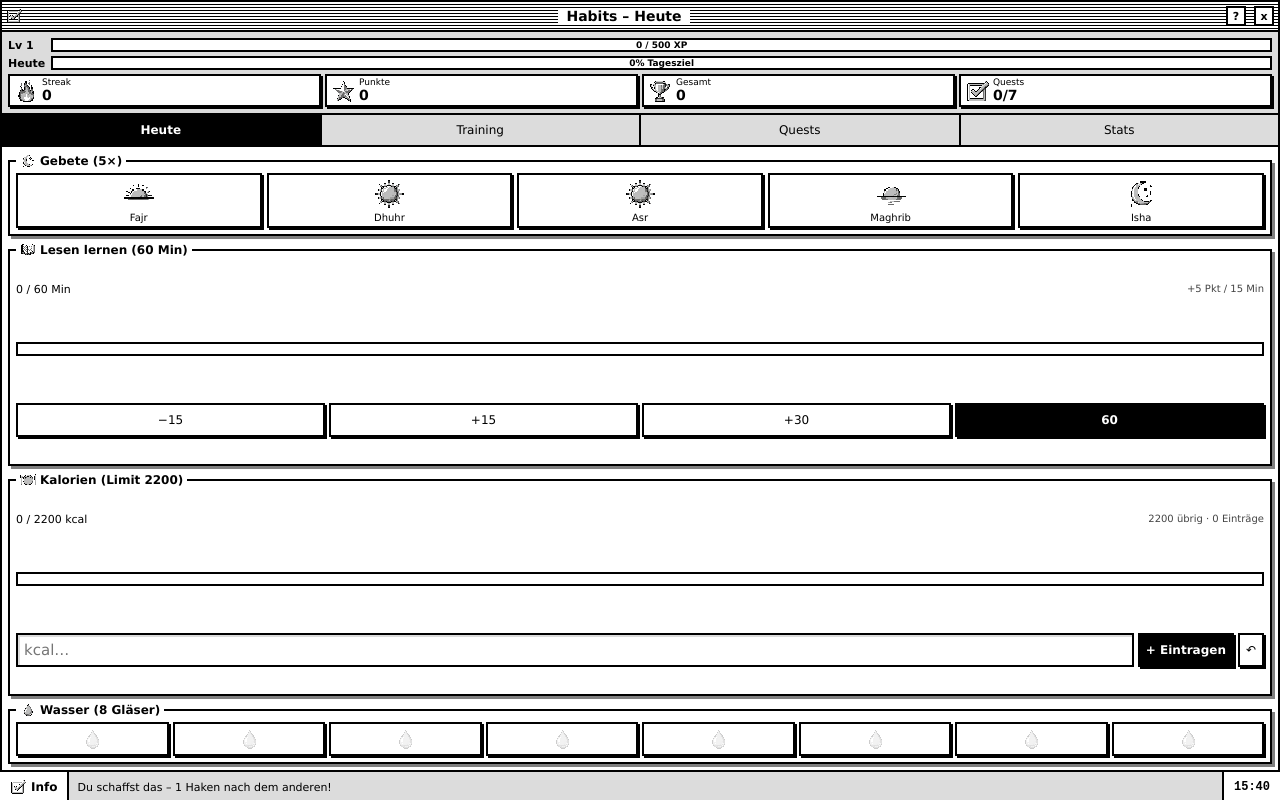
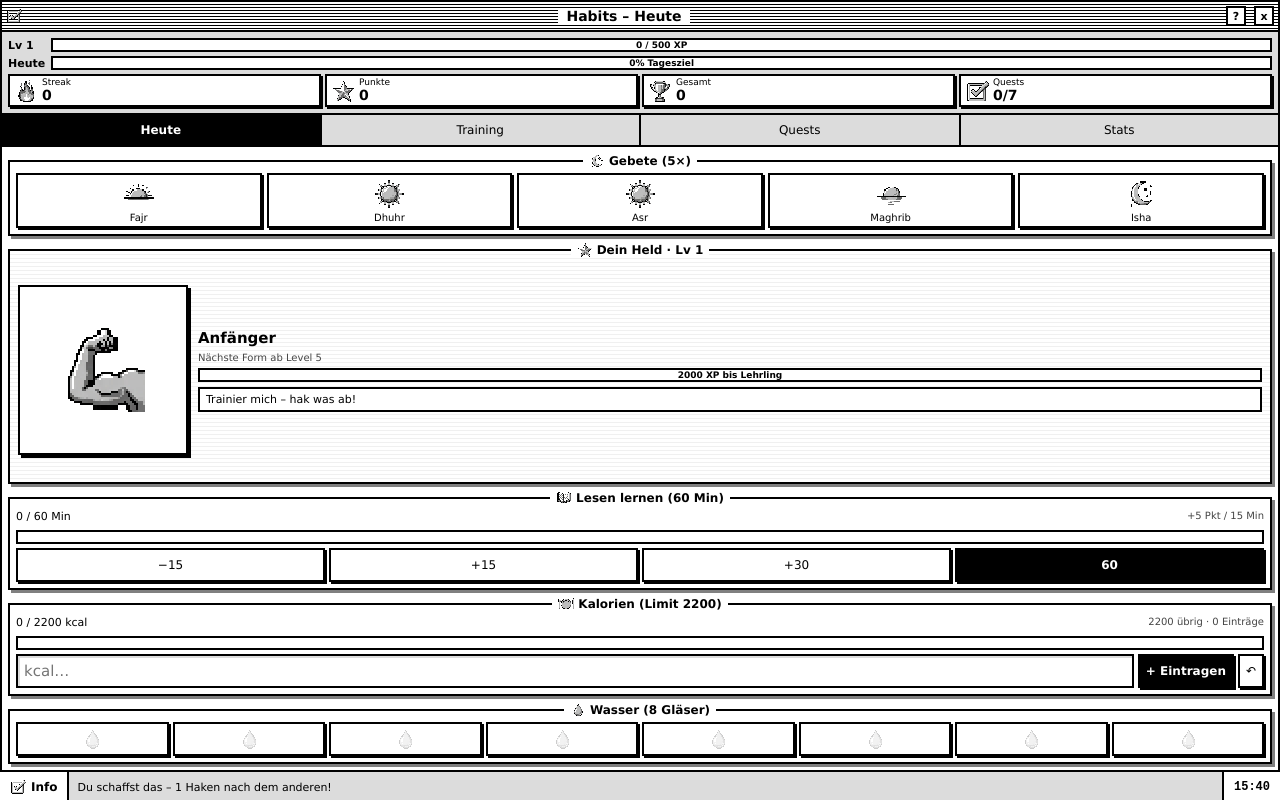
Before and after one commit to Sayfababa/Habbits, a plain HTML site: page index.html in a window 1280 px wide. Drawn offline with Linux system fonts and the light colour scheme.

Commit message:
Held-Box mit Level-Stufen, zentrierte Überschriften, kompaktere Felder
Co-Authored-By: Claude Opus 5.5 <noreply@anthropic.com>
Claude-Session: https://claude.ai/code/session_01QfNmy13DcjNjkGppKWZfPc

```diff
--- a/index.html
+++ b/index.html
@@ -41,7 +41,7 @@ body{font:13px "Geneva","Verdana","Tahoma",sans-serif;color:#000;display:flex;fl
 .pane{flex:1;min-height:0;display:none;flex-direction:column;gap:6px;padding:6px;background:#fff}
 .pane.on{display:flex}
 fieldset{border:2px solid #000;padding:4px 6px 6px;background:#fff;min-height:0;box-shadow:3px 3px var(--dark)}
-legend{padding:0 4px;font-size:12px;font-weight:bold;display:flex;align-items:center;gap:4px;background:#fff}
+legend{margin:0 auto;padding:0 6px;font-size:12px;font-weight:bold;display:flex;align-items:center;gap:4px;background:#fff}
 .row{display:flex;gap:4px;align-items:center}
 .btn{white-space:nowrap;font:12px Verdana,sans-serif;color:#000;padding:0 6px;min-height:34px;border:2px solid #000;background:#fff;box-shadow:2px 2px #000}
 .btn:active{transform:translate(2px,2px);box-shadow:none;background:var(--face)}
@@ -49,7 +49,15 @@ legend{padding:0 4px;font-size:12px;font-weight:bold;display:flex;align-items:ce
 .pray{display:grid;grid-template-columns:repeat(5,1fr);gap:5px}
 .pray .btn{display:flex;flex-direction:column;align-items:center;justify-content:center;font-size:10px;gap:2px;padding:3px 0;min-height:52px}
 .pray .btn.ok{background:var(--face);color:#000}
-.big{flex:1;display:flex;flex-direction:column;justify-content:space-around}
+.big{display:flex;flex-direction:column;gap:4px}
+.hero{flex:1;min-height:110px;display:flex;align-items:center;gap:10px;padding:6px 8px;background:repeating-linear-gradient(0deg,#fff 0 3px,#f0f0f0 3px 4px)}
+.hero .stage{height:100%;max-height:170px;aspect-ratio:1;flex:none;border:2px solid #000;background:#fff;display:grid;place-items:center;box-shadow:3px 3px #000;overflow:hidden}
+.hero .stage div{width:100%;height:100%;background:url(char.png) no-repeat;background-size:600% 100%;image-rendering:pixelated}
+.hero .stage.none div{background:url(sprites.png) no-repeat;background-size:400% 400%;background-position:100% 33.3333% !important;width:60%;height:60%}
+.hero .info{flex:1;display:flex;flex-direction:column;gap:5px;font-size:11px}
+.hero .name{font-size:15px;font-weight:bold}
+.hero .say{border:2px solid #000;background:#fff;padding:4px 6px;font-size:11px;position:relative}
+@keyframes bob{50%{transform:translateY(-3px)}}.hero .stage div{animation:bob 1.6s steps(2) infinite}
 input[type=number]{font:15px Verdana;width:100%;min-width:0;height:34px;border:2px solid #000;padding:0 6px;user-select:text;-webkit-user-select:text;box-shadow:inset 2px 2px var(--face)}
 .lbl{font-size:11px;display:flex;justify-content:space-between;margin-bottom:3px}
 .ex{flex:1;display:flex;flex-direction:column;justify-content:center;gap:6px}
@@ -110,15 +118,19 @@ input[type=number]{font:15px Verdana;width:100%;min-width:0;height:34px;border:2
  <!-- HEUTE -->
  <div class="pane on" id="today">
   <fieldset><legend><span class="ic s i3"></span> Gebete (5×)</legend><div class="pray" id="pray"></div></fieldset>
+  <fieldset class="hero"><legend><span class="ic s i11"></span> <span id="hName">Held</span></legend>
+   <div class="stage" id="hStage"><div id="hImg"></div></div>
+   <div class="info"><div class="name" id="hTitle">Stufe 1</div><div class="small" id="hNext"></div><div class="prog"><i id="hBar"></i><span id="hBarT"></span></div><div class="say" id="hSay"></div></div>
+  </fieldset>
   <fieldset class="big"><legend><span class="ic s i4"></span> Lesen lernen (60 Min)</legend>
    <div class="lbl"><span id="readTxt">0 / 60 Min</span><span class="small">+5 Pkt / 15 Min</span></div>
    <div class="prog blue"><i id="readBar"></i></div>
-   <div class="row" style="margin-top:5px"><button class="btn" style="flex:1" onclick="addRead(-15)">−15</button><button class="btn" style="flex:1" onclick="addRead(15)">+15</button><button class="btn" style="flex:1" onclick="addRead(30)">+30</button><button class="btn ok" style="flex:1" onclick="addRead(60)">60 </button></div>
+   <div class="row"><button class="btn" style="flex:1" onclick="addRead(-15)">−15</button><button class="btn" style="flex:1" onclick="addRead(15)">+15</button><button class="btn" style="flex:1" onclick="addRead(30)">+30</button><button class="btn ok" style="flex:1" onclick="addRead(60)">60 </button></div>
   </fieldset>
   <fieldset class="big"><legend><span class="ic s i5"></span> Kalorien (Limit 2200)</legend>
    <div class="lbl"><span id="calTxt">0 / 2200 kcal</span><span id="calLeft" class="small"></span></div>
    <div class="prog"><i id="calBar"></i></div>
-   <div class="row" style="margin-top:5px"><input type="number" id="calIn" inputmode="numeric" placeholder="kcal…"><button class="btn ok" onclick="addCal()">+ Eintragen</button><button class="btn" onclick="undoCal()">↶</button></div>
+   <div class="row"><input type="number" id="calIn" inputmode="numeric" placeholder="kcal…"><button class="btn ok" onclick="addCal()">+ Eintragen</button><button class="btn" onclick="undoCal()">↶</button></div>
   </fieldset>
   <fieldset><legend><span class="ic s i6"></span> Wasser (8 Gläser)</legend><div class="row" id="water" style="justify-content:space-between"></div></fieldset>
  </div>
@@ -196,7 +208,14 @@ let lastLvl=null;
 function render(){
  const d=day(),w=week(),T=totals(),s=dayScore(d),p=pct(d);
  if(lastLvl!==null&&T.lvl>lastLvl)toast(" Level Up!","Du bist jetzt Level "+T.lvl+"!");lastLvl=T.lvl;
- $("lvl").textContent="Lv "+T.lvl;const xp=T.total%500;$("xpBar").style.width=xp/5+"%";$("xpTxt").textContent=xp+" / 500 XP";
+ $("lvl").textContent="Lv "+T.lvl;
+ const ST=[[1,"Anfänger"],[5,"Lehrling"],[10,"Kämpfer"],[15,"Krieger"],[20,"Champion"],[25,"Legende"]];
+ const si=ST.reduce((a,x,i)=>T.lvl>=x[0]?i:a,0);$("hImg").style.backgroundPosition=(si*20)+"% 0";
+ $("hTitle").textContent=ST[si][1];$("hName").textContent="Dein Held · Lv "+T.lvl;
+ const nx=ST[si+1];if(nx){const from=(ST[si][0]-1)*500,to=(nx[0]-1)*500;$("hBar").style.width=Math.min(100,(T.total-from)/(to-from)*100)+"%";$("hBarT").textContent=(to-T.total)+" XP bis "+nx[1];$("hNext").textContent="Nächste Form ab Level "+nx[0]}
+ else{$("hBar").style.width="100%";$("hBarT").textContent="MAX";$("hNext").textContent="Höchste Form erreicht!"}
+ $("hSay").textContent=p>=1?"Perfekter Tag! Ich spüre die Kraft!":p>=.6?"Streak gesichert. Stark!":p>0?"Weiter so, ich werde stärker!":"Trainier mich – hak was ab!";
+const xp=T.total%500;$("xpBar").style.width=xp/5+"%";$("xpTxt").textContent=xp+" / 500 XP";
  $("dayBar").style.width=p*100+"%";$("dayTxt").textContent=Math.round(p*100)+"% Tagesziel";
  $("cStreak").textContent=T.streak;$("cPts").textContent=s;$("cTot").textContent=T.total;$("cQ").textContent=d.qd.length+w.qd.length+"/"+(d.q.length+w.q.length);
  // prayers
@@ -240,6 +259,7 @@ function showInfo(){$("dlg").classList.add("on")}
 const names={today:"Heute",train:"Training",quests:"Quests",stats:"Statistik"};
 document.querySelectorAll(".tab").forEach(t=>t.onclick=()=>{document.querySelectorAll(".tab,.pane").forEach(x=>x.classList.remove("on"));t.classList.add("on");$(t.dataset.p).classList.add("on");$("ttl").textContent="Habits – "+names[t.dataset.p]});
 $("calIn").addEventListener("keydown",e=>{if(e.key==="Enter")addCal()});
+{const im=new Image();im.onerror=()=>$("hStage").classList.add("none");im.src="char.png"}
 let curDay=TODAY();
 function tick(){const n=new Date();$("clock").textContent=pad(n.getHours())+":"+pad(n.getMinutes());if(TODAY()!==curDay){curDay=TODAY();render()}}
 setInterval(tick,15000);tick();render();
--- a/sw.js
+++ b/sw.js
@@ -1,4 +1,4 @@
-const C="habits-v2",F=["./","index.html","manifest.json","icon.svg","icon-192.png","icon-512.png","icon-180.png","sprites.png"];
-self.addEventListener("install",e=>{e.waitUntil(caches.open(C).then(c=>c.addAll(F)));self.skipWaiting()});
+const C="habits-v3",F=["./","index.html","manifest.json","icon.svg","icon-192.png","icon-512.png","icon-180.png","sprites.png","char.png"];
+self.addEventListener("install",e=>{e.waitUntil(caches.open(C).then(c=>Promise.all(F.map(f=>c.add(f).catch(()=>{})))));self.skipWaiting()});
 self.addEventListener("activate",e=>e.waitUntil(caches.keys().then(k=>Promise.all(k.filter(x=>x!==C).map(x=>caches.delete(x))))));
 self.addEventListener("fetch",e=>e.respondWith(fetch(e.request).then(r=>{const c=r.clone();caches.open(C).then(x=>x.put(e.request,c));return r}).catch(()=>caches.match(e.request))));
```
